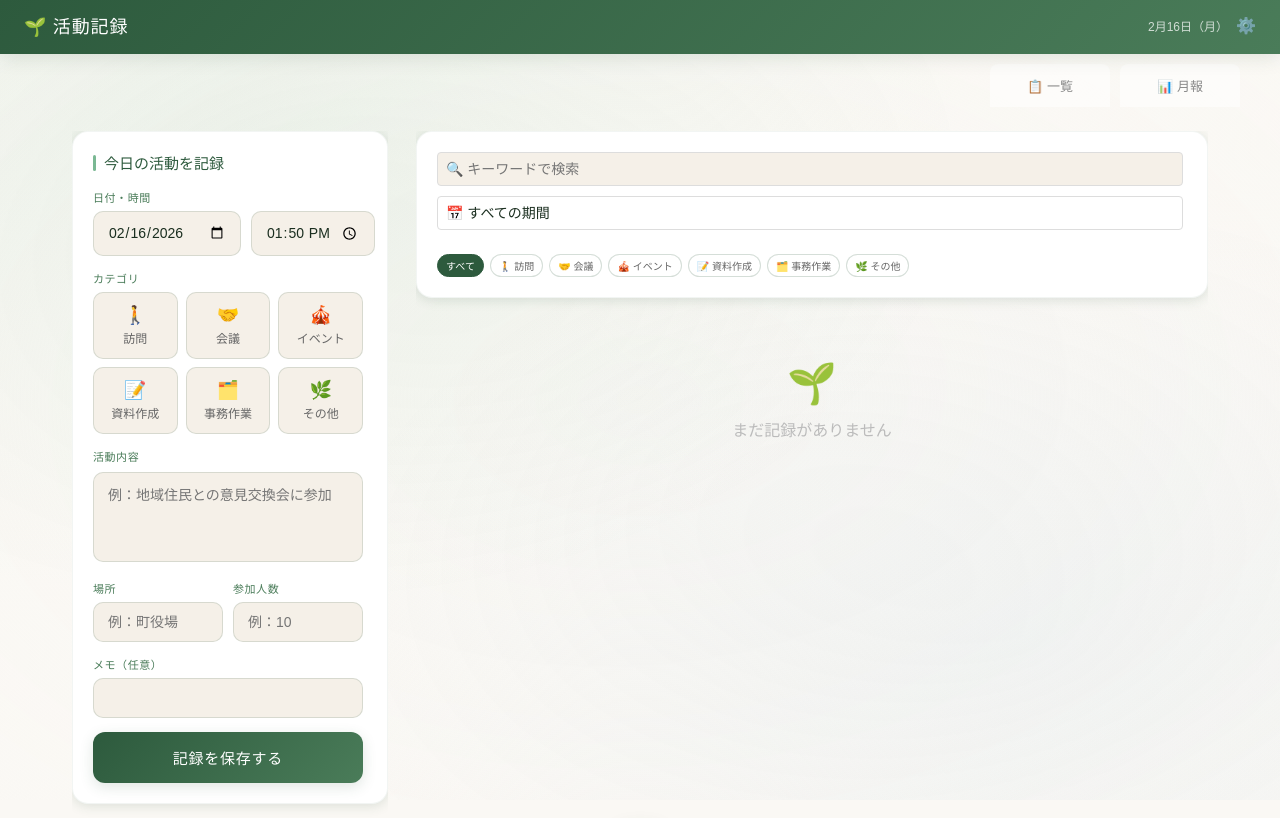
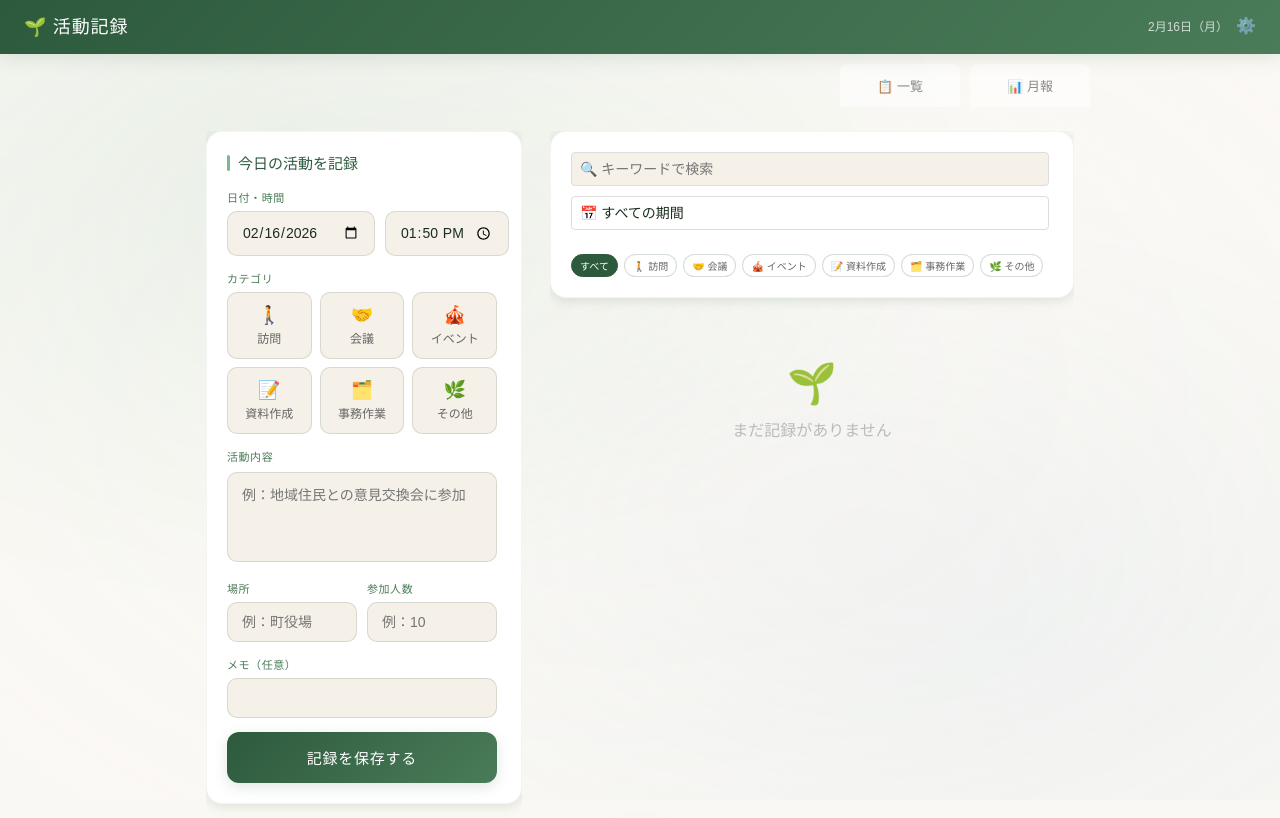
Before and after one commit to haru5512/schedule_manager, a React (Vite) app: page / in a window 1280 px wide. Built offline with nearby package versions, Linux system fonts and the light colour scheme.

Commit message:
Fix: max-widthを900pxに縮小、paddingを16pxに調整して小さいデスクトップ画面に対応

```diff
--- a/src/index.css
+++ b/src/index.css
@@ -709,14 +709,15 @@ textarea {
 /* Desktop Layout */
 @media (min-width: 768px) {
   .main {
-    max-width: 1200px;
-    /* Reduced from 1400px */
+    max-width: 900px;
+    /* Reduced from 1200px to fit smaller desktop screens */
     display: grid;
     grid-template-columns: 320px 1fr;
     gap: 24px;
     align-items: start;
-    padding: 24px 32px 0;
-    /* Increased right padding from 24px to 32px */
+    padding: 24px 16px 0;
+    /* Reduced from 32px to 16px */
+    margin: 0 auto;
   }
 
   .page {
@@ -724,7 +725,7 @@ textarea {
   }
 
   .tab-nav {
-    max-width: 1200px;
+    max-width: 900px;
     /* Match main container */
     margin: 0 auto;
     background: transparent;
```
Also changed, not shown: 4 other files (tests, documents, lock files or other folders).
